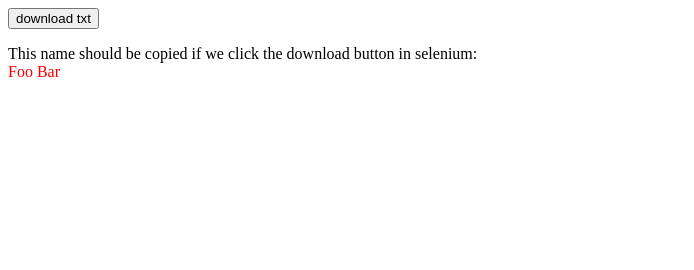
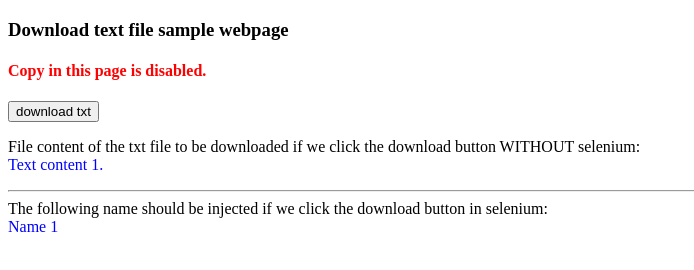
Before and after one commit to maxk1ckass/selenium-monitored-download, a plain HTML site: page index.html in a window 1280 px wide. Shown: the whole page, without its empty margins (0-694 px from the left). Drawn offline with Linux system fonts and the light colour scheme.

Commit message:
improved the index.html webpage

```diff
--- a/index.html
+++ b/index.html
@@ -5,29 +5,64 @@
       .red {
         color: red;
       }
+
+      .blue {
+        color: blue;
+      }
     </style>
     <script>
+      let counter = 1;
+
       // trigger a download
       function downloadURL(url, name) {
         let link = document.createElement("a");
         link.download = name;
         link.href = url;
         link.click();
+
+        // to refresh the page content
+        refreshContent();
       }
 
+      // to refresh the download content
+      function refreshContent() {
+        document.querySelector(
+          "#file-content"
+        ).innerHTML = `Text content ${counter}.`;
+        document.querySelector("#name").innerHTML = `Name ${counter}`;
+        ++counter;
+      }
+
+      // the button click handler
       function onDownloadTxt() {
-        let content = "Hello world!";
+        let content = document.querySelector("#file-content").innerHTML;
         let dataUrl = `data:text/plain;,${content}`;
         downloadURL(dataUrl, "download.txt");
       }
+
+      window.onload = () => {
+        refreshContent();
+      };
     </script>
   </head>
-  <body>
+  <body oncopy="return false;" oncut="return false;">
+    <h3>Download text file sample webpage</h3>
+    <h4 class="red">Copy in this page is disabled.</h4>
     <button onclick="onDownloadTxt();">download txt</button>
     <p>
-      This name should be copied if we click the download button in selenium:
+      <span
+        >File content of the txt file to be downloaded if we click the download
+        button WITHOUT selenium:</span
+      >
       <br />
-      <span id="name" class="red">Foo Bar</span>
+      <span id="file-content" class="blue"></span>
+      <hr />
+      <span
+        >The following name should be injected if we click the download button
+        in selenium:</span
+      >
+      <br />
+      <span id="name" class="blue"></span>
     </p>
   </body>
 </html>
```
Also changed, not shown: 1 other file.
